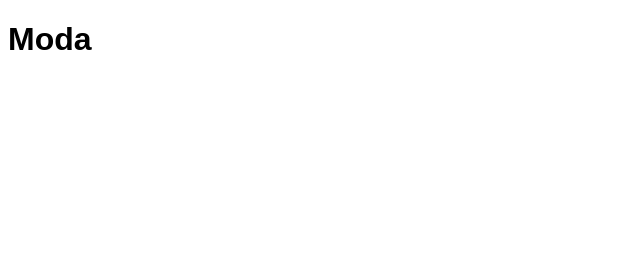
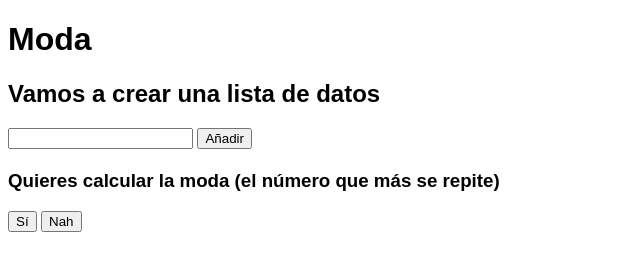
Before and after one commit to Kalixer/curso-practico-javascript--platzi, a plain HTML site: page moda.html in a window 1280 px wide. Shown: the whole page, without its empty margins (0-640 px from the left). Drawn offline with Linux system fonts and the light colour scheme.

Commit message:
Interacción con HTML y una que otra función extra

```diff
--- a/moda.html
+++ b/moda.html
@@ -13,6 +13,23 @@
 </head>
 <body>
     <h1>Moda</h1>
+    <h2>Vamos a crear una lista de datos</h2>
+    <p>
+        <input type="text" id="arreglo">
+        <button type="button" onclick="añadirElementos()">Añadir</button>
+    </p>
+
+    <h4 id="parrafoArreglo"></h4>
+
+    <h3>
+        Quieres calcular la moda (el número que más se repite)
+    </h3>
+    <p>
+        <button type="button" onclick="calcular()">Sí</button>
+        <button type="button" onclick="mostrarMensaje()">Nah</button>
+    </p>
+    <h4 id="BuenoYa"></h4>
+    <h4 id="parrafoBoton"></h4>
     <script src="moda.js"></script>
 </body>
 </html>
--- a/moda.js
+++ b/moda.js
@@ -1,16 +1,36 @@
-// const lista1 = [
-//     1,
-//     2,
-//     3,
-//     1,
-//     2,
-//     3,
-//     4,
-//     2,
-//     2,
-//     2,
-//     1
-// ]
+/*
+    1.- Crear un array que almacene el input del html                       (Ready)
+    2.- Crear / Enlazar un función que añada (.push) elementos al Array     (Ready)
+    3.- Crear una función que muestre los elementos en el DOM               (Ready)
+    4.- Crear / Enlazar una funcion que saque el resultado                  (Ready)
+
+    Bonus.- Crear un sistema que si antes pusiste "Nah" Despues diga "Bueno ya </brs>" (Goood Yeah => Ready)
+*/
+
+let mensajeActivado = 0;
+
+let listaElementos = [];
+
+function añadirElementos(){
+    const e = document.getElementById("arreglo");
+    const elemento = parseInt(e.value);
+    listaElementos.push(elemento);
+
+    const parrafo = document.getElementById("parrafoArreglo");
+    parrafo.innerText += elemento + "/ ";
+
+}
+
+function calcular(){
+    const parrafo = document.getElementById("parrafoBoton");
+    const bueno = document.getElementById("BuenoYa");
+    var resultado = moda(listaElementos);
+    parrafo.innerText = resultado;
+
+    if(mensajeActivado){
+        bueno.innerText = "Bueno ya, te lo muestro";
+    }
+}
 
 function moda(lista){
 
@@ -38,6 +58,11 @@ function moda(lista){
 }
 
 
+function mostrarMensaje(){
+    const mensaje = document.getElementById("parrafoBoton");
+    mensaje.innerText = "Si no quieres, no nomas. Y para esto trabajé tanto =,(";
+    mensajeActivado = 1;
+}
 
 
 
```
